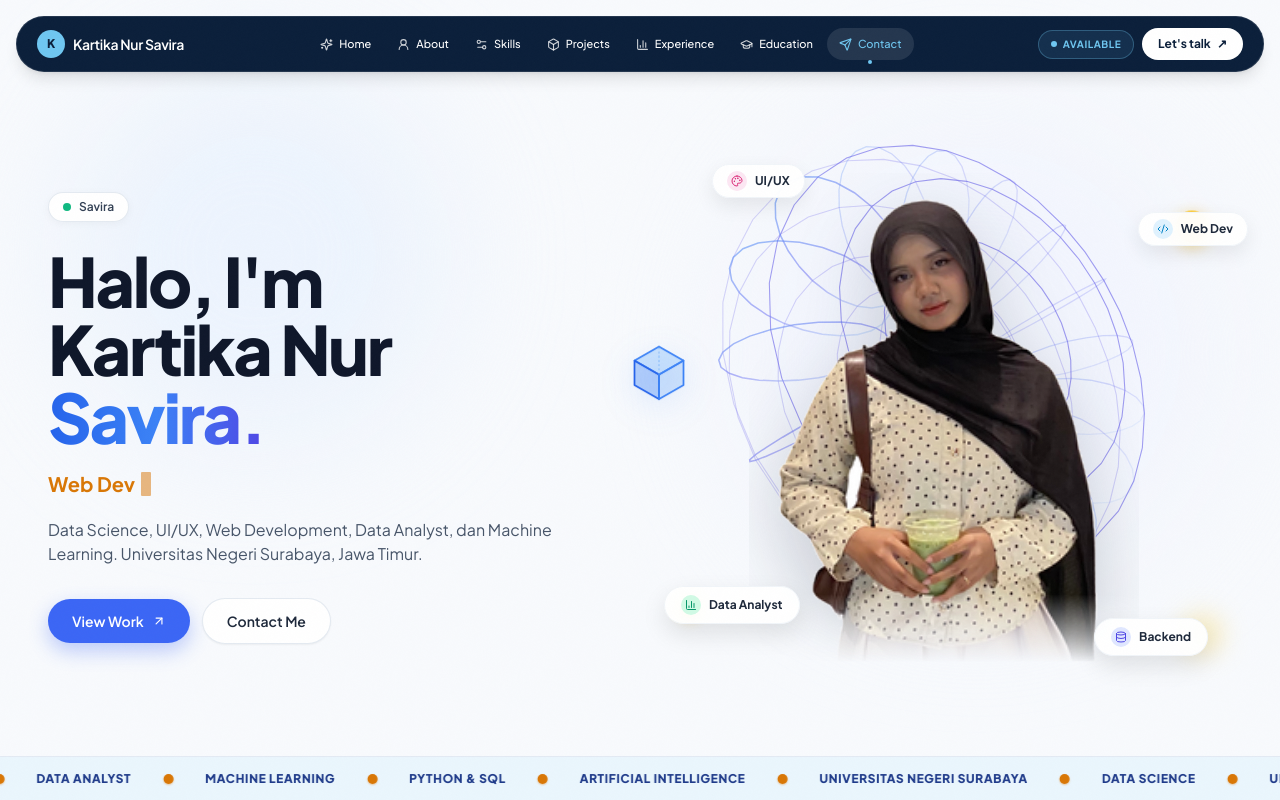
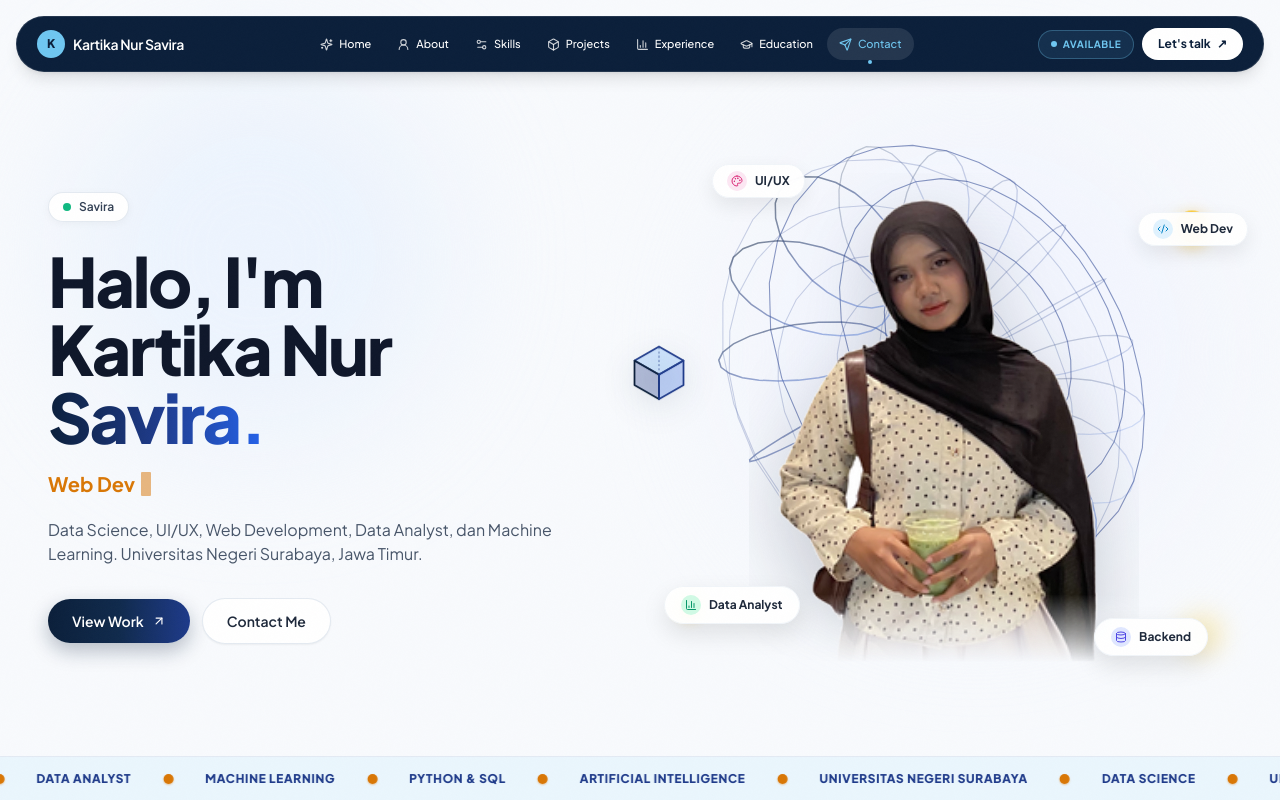
Before and after one commit to Kartika-Nur-Savira/portofolio, a Next.js app: page / in a window 1280 px wide. Shown: the top 800 px of the page. Built offline with nearby package versions, Linux system fonts and the light colour scheme.

Commit message:
feat: harmonize blue elements with dark navy-to-blue gradient

```diff
--- a/components/About.tsx
+++ b/components/About.tsx
@@ -137,7 +137,9 @@ export default function About() {
             {/* 2. Main Title: Editorial Serif / Italic (Blue / Navy Brand Palette) */}
             <h2 className="text-5xl sm:text-6xl md:text-[64px] font-black tracking-tight leading-[1.06] text-[#0B1F3A] font-serif italic mb-6">
               Hi, I&apos;m <span className="text-[#0B1F3A]">Kartika</span> <br />
-              <span className="text-[#168AC2]">Nur Savira</span>
+              <span className="bg-gradient-to-r from-[#0B1F3A] via-[#1E3A8A] to-[#2563EB] bg-clip-text text-transparent">
+                Nur Savira
+              </span>
             </h2>
 
             {/* 3. Role Badges: Navy rounded pills */}
@@ -171,7 +173,7 @@ export default function About() {
               {/* Button 1: "View Work →" */}
               <button
                 onClick={scrollToProjects}
-                className="inline-flex items-center gap-2 px-7 py-3.5 rounded-full bg-[#0B1F3A] hover:bg-[#168AC2] text-white font-semibold text-sm shadow-[0_8px_20px_rgba(11,31,58,0.22)] hover:shadow-[0_12px_24px_rgba(22,138,194,0.3)] active:scale-[0.98] transition-all"
+                className="inline-flex items-center gap-2 px-7 py-3.5 rounded-full bg-gradient-to-r from-[#0B1F3A] via-[#102A4C] to-[#1E3A8A] hover:from-[#102A4C] hover:to-[#2563EB] text-white font-semibold text-sm shadow-[0_8px_20px_rgba(11,31,58,0.25)] hover:shadow-[0_12px_24px_rgba(11,31,58,0.35)] active:scale-[0.98] transition-all"
               >
                 View Work <ArrowRight size={16} />
               </button>
--- a/components/Hero.tsx
+++ b/components/Hero.tsx
@@ -128,9 +128,9 @@ function TorusWireframe({ mouseX, mouseY }: { mouseX: number; mouseY: number })
     >
       <defs>
         <linearGradient id="torusGrad" x1="0%" y1="0%" x2="100%" y2="100%">
-          <stop offset="0%" stopColor="#3B82F6" stopOpacity="0.8" />
-          <stop offset="50%" stopColor="#6366F1" stopOpacity="0.75" />
-          <stop offset="100%" stopColor="#93C5FD" stopOpacity="0.4" />
+          <stop offset="0%" stopColor="#0B1F3A" stopOpacity="0.85" />
+          <stop offset="50%" stopColor="#1E3A8A" stopOpacity="0.75" />
+          <stop offset="100%" stopColor="#2563EB" stopOpacity="0.5" />
         </linearGradient>
       </defs>
 
@@ -152,7 +152,7 @@ function TorusWireframe({ mouseX, mouseY }: { mouseX: number; mouseY: number })
           key={`long-${idx}`}
           d={l.d}
           fill="none"
-          stroke="#4F46E5"
+          stroke="#1E3A8A"
           strokeWidth="1"
           strokeOpacity={l.zAvg > 0 ? '0.6' : '0.25'}
         />
@@ -178,32 +178,32 @@ function TorusWireframe({ mouseX, mouseY }: { mouseX: number; mouseY: number })
 function IsometricCube() {
   return (
     <div className="absolute -left-4 sm:-left-8 top-[36%] z-[15] pointer-events-none animate-float-medium">
-      <svg width="70" height="70" viewBox="0 0 100 100" className="drop-shadow-[0_8px_16px_rgba(59,130,246,0.25)]">
+      <svg width="70" height="70" viewBox="0 0 100 100" className="drop-shadow-[0_8px_16px_rgba(11,31,58,0.22)]">
         <polygon
           points="50,15 85,35 50,55 15,35"
           fill="#93C5FD"
-          fillOpacity="0.45"
-          stroke="#3B82F6"
+          fillOpacity="0.4"
+          stroke="#1E3A8A"
           strokeWidth="2.5"
           strokeLinejoin="round"
         />
         <polygon
           points="15,35 50,55 50,90 15,70"
-          fill="#3B82F6"
-          fillOpacity="0.35"
-          stroke="#2563EB"
+          fill="#1E3A8A"
+          fillOpacity="0.3"
+          stroke="#0B1F3A"
           strokeWidth="2.5"
           strokeLinejoin="round"
         />
         <polygon
           points="50,55 85,35 85,70 50,90"
-          fill="#60A5FA"
+          fill="#2563EB"
           fillOpacity="0.25"
-          stroke="#3B82F6"
+          stroke="#1E3A8A"
           strokeWidth="2.5"
           strokeLinejoin="round"
         />
-        <line x1="50" y1="55" x2="50" y2="15" stroke="#60A5FA" strokeWidth="1.5" strokeDasharray="3 3" opacity="0.6" />
+        <line x1="50" y1="55" x2="50" y2="15" stroke="#1E3A8A" strokeWidth="1.5" strokeDasharray="3 3" opacity="0.6" />
       </svg>
     </div>
   );
@@ -282,7 +282,7 @@ export default function Hero() {
             <h1 className="text-5xl sm:text-6xl md:text-[68px] font-black tracking-[-0.035em] text-[#0F172A] leading-[1.05] mb-5">
               Halo, I'm <br />
               <span className="text-[#0F172A]">Kartika Nur</span> <br />
-              <span className="bg-gradient-to-r from-[#2563EB] via-[#3B82F6] to-[#4F46E5] bg-clip-text text-transparent">
+              <span className="bg-gradient-to-r from-[#0B1F3A] via-[#1E3A8A] to-[#2563EB] bg-clip-text text-transparent">
                 Savira.
               </span>
             </h1>
@@ -302,7 +302,7 @@ export default function Hero() {
             <div className="flex flex-wrap items-center gap-3">
               <button
                 onClick={scrollToProjects}
-                className="px-6 py-3 rounded-full bg-[#3B66F5] hover:bg-[#2B54E0] text-white font-semibold text-sm shadow-[0_8px_20px_rgba(59,102,245,0.32)] hover:shadow-[0_10px_24px_rgba(59,102,245,0.42)] active:scale-[0.98] transition-all flex items-center gap-2"
+                className="px-6 py-3 rounded-full bg-gradient-to-r from-[#0B1F3A] via-[#102A4C] to-[#1E3A8A] hover:from-[#102A4C] hover:to-[#2563EB] text-white font-semibold text-sm shadow-[0_8px_20px_rgba(11,31,58,0.28)] hover:shadow-[0_12px_24px_rgba(11,31,58,0.38)] active:scale-[0.98] transition-all flex items-center gap-2"
               >
                 View Work <ArrowUpRight size={14} />
               </button>
```
